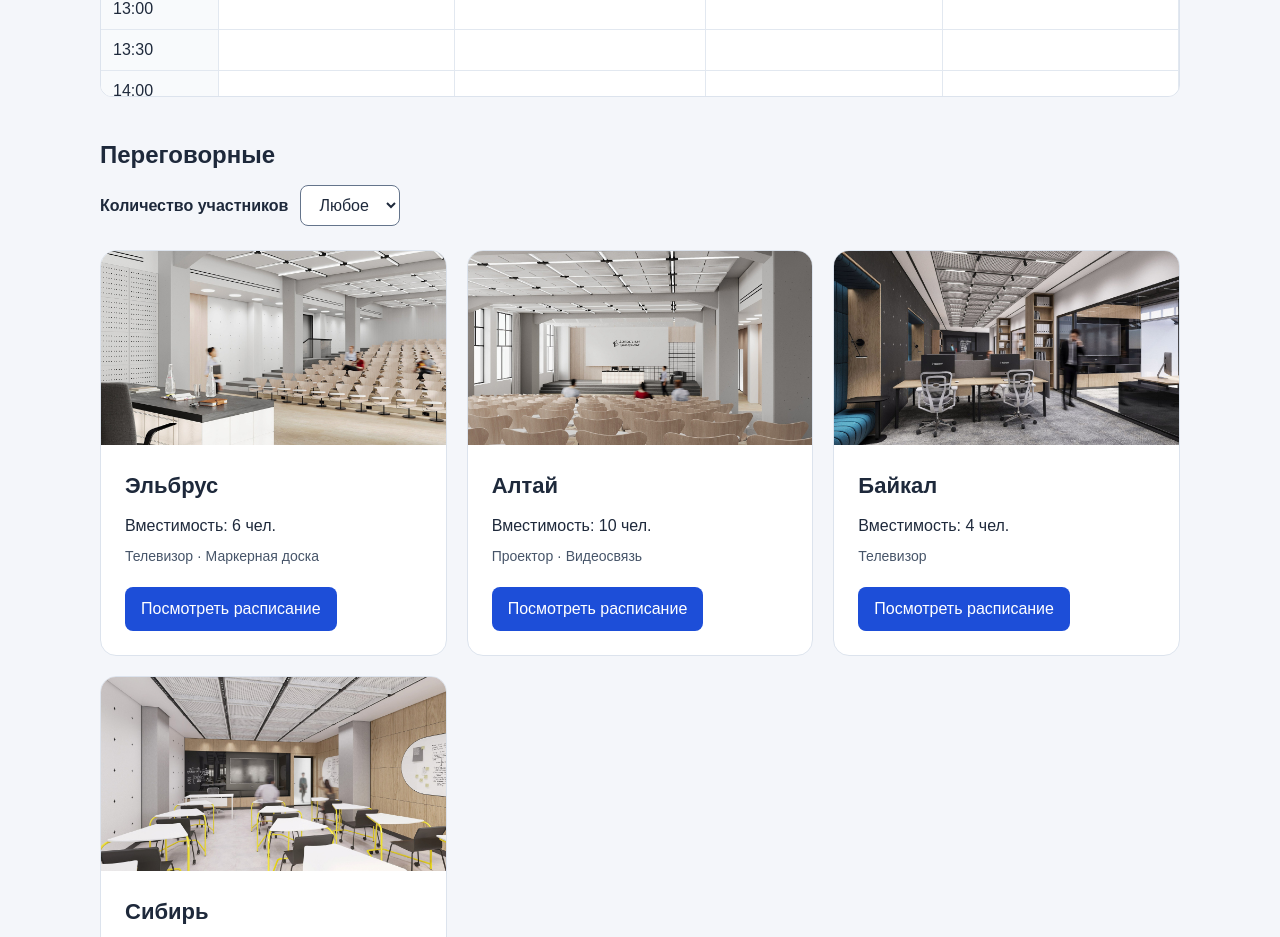
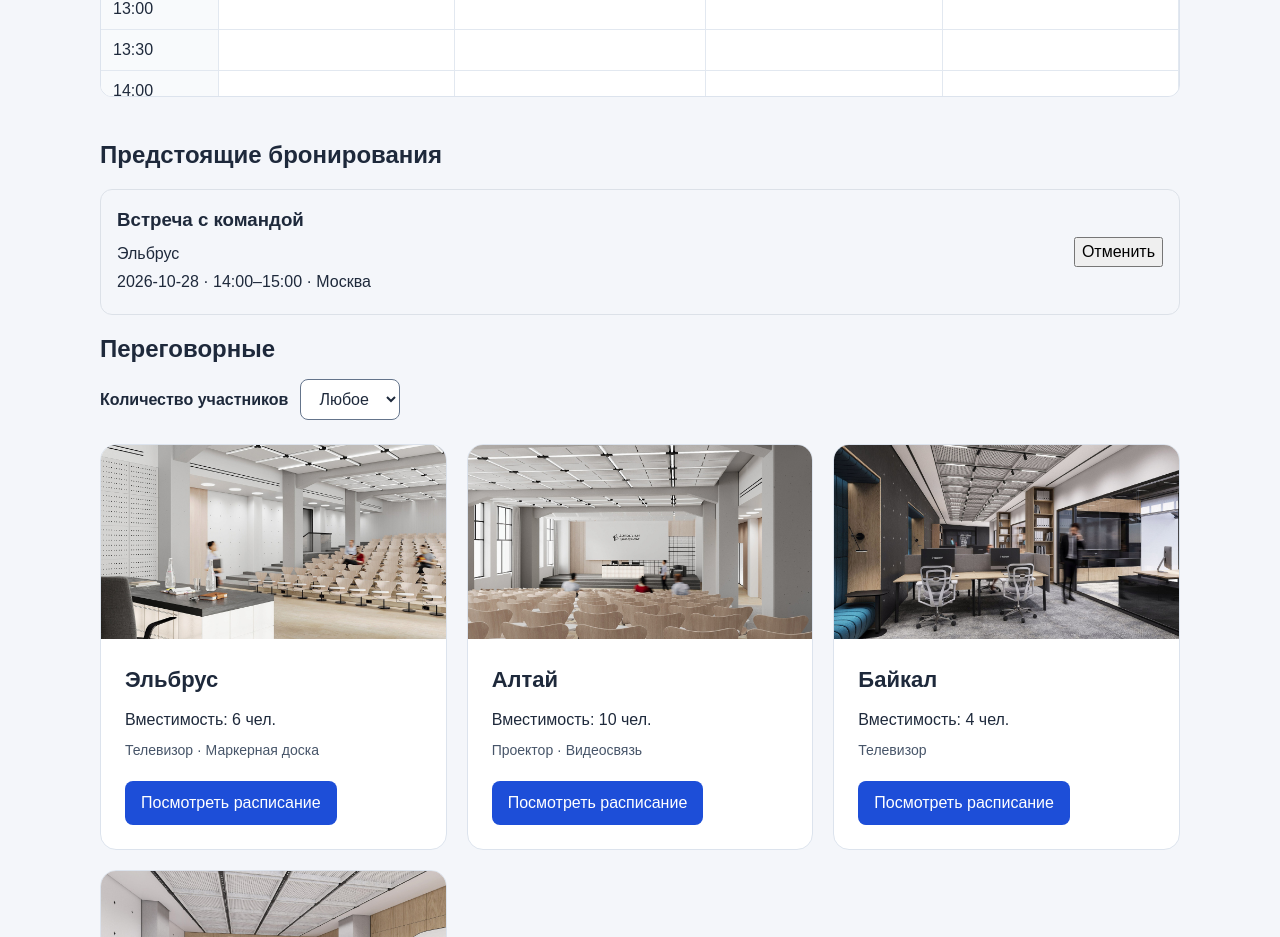
Before and after one commit to Anaastaasia/meeting-rooms, a React (Vite) app: page / in a window 1280 px wide. Shown: the part 800-1737 px from the top of the page. Built offline with nearby package versions, Linux system fonts and the light colour scheme.

Commit message:
Add upcoming bookings and cancellation

```diff
--- a/src/App.css
+++ b/src/App.css
@@ -325,3 +325,38 @@
 .booking-form__actions button {
   margin-top: 12px;
 }
+.booking-list {
+  margin-top: 32px;
+}
+
+.booking-list__items {
+  display: grid;
+  gap: 12px;
+  padding: 0;
+  list-style: none;
+}
+
+.booking-list__item {
+  display: flex;
+  align-items: center;
+  justify-content: space-between;
+  gap: 16px;
+  padding: 16px;
+  border: 1px solid #dce1e8;
+  border-radius: 12px;
+}
+
+.booking-list__item h3 {
+  margin: 0 0 8px;
+}
+
+.booking-list__item p {
+  margin: 4px 0;
+}
+
+@media (max-width: 600px) {
+  .booking-list__item {
+    flex-direction: column;
+    align-items: flex-start;
+  }
+}
--- a/src/App.tsx
+++ b/src/App.tsx
@@ -9,6 +9,7 @@ import type { Booking } from './data/bookings'
 import type { BookingSelection } from './types/booking'
 import { loadBookings, saveBookings } from './utils/bookingStorage'
 import BookingForm from './components/BookingForm'
+import BookingList from './components/BookingList'
 
 function App() {
   const [minCapacity, setMinCapacity] = useState(0)
@@ -56,6 +57,11 @@ function App() {
   function handleSelectRoom(room: Room) {
     setSelectedRoomId(room.id)
   }
+  function handleCancelBooking(bookingId: string) {
+    setBookings((currentBookings) =>
+      currentBookings.filter((booking) => booking.id !== bookingId)
+    )
+  }
   return (
     <main className="app">
       {!storageState.canSave && (
@@ -99,6 +105,11 @@ function App() {
           onClose={() => setBookingSelection(null)}
         />
       )}
+
+      <BookingList
+        bookings={bookings}
+        onCancel={handleCancelBooking}
+      />
 
       <section aria-labelledby="rooms-heading">
         <h2 id="rooms-heading">Переговорные</h2>
--- /dev/null
+++ b/src/components/BookingList.tsx
@@ -0,0 +1,70 @@
+import type { Booking } from '../data/bookings'
+import { rooms } from '../data/rooms'
+
+type BookingListProps = {
+    bookings: Booking[]
+    onCancel: (bookingId: string) => void
+}
+
+function BookingList({ bookings, onCancel }: BookingListProps) {
+    const now = Date.now()
+
+    const upcomingBookings = bookings
+        .filter((booking) => {
+            const startDateTime = new Date(
+                `${booking.date}T${booking.startTime}:00+03:00`
+            )
+
+            return startDateTime.getTime() > now
+        })
+        .sort((first, second) => {
+            const firstStart = `${first.date}T${first.startTime}`
+            const secondStart = `${second.date}T${second.startTime}`
+
+            return firstStart.localeCompare(secondStart)
+        })
+
+    return (
+        <section
+            className="booking-list"
+            aria-labelledby="bookings-heading"
+        >
+            <h2 id="bookings-heading">Предстоящие бронирования</h2>
+
+            {upcomingBookings.length === 0 ? (
+                <p>Предстоящих бронирований пока нет.</p>
+            ) : (
+                <ul className="booking-list__items">
+                    {upcomingBookings.map((booking) => {
+                        const room = rooms.find(
+                            (room) => room.id === booking.roomId
+                        )
+
+                        return (
+                            <li className="booking-list__item" key={booking.id}>
+                                <div>
+                                    <h3>{booking.title}</h3>
+                                    <p>{room?.name ?? 'Неизвестная переговорная'}</p>
+                                    <p>
+                                        {booking.date} · {booking.startTime}–
+                                        {booking.endTime} · Москва
+                                    </p>
+                                </div>
+
+                                <button
+                                    type="button"
+                                    onClick={() => onCancel(booking.id)}
+                                    aria-label={`Отменить бронирование «${booking.title}»`}
+                                >
+                                    Отменить
+                                </button>
+                            </li>
+                        )
+                    })}
+                </ul>
+            )}
+        </section>
+    )
+}
+
+export default BookingList
```
